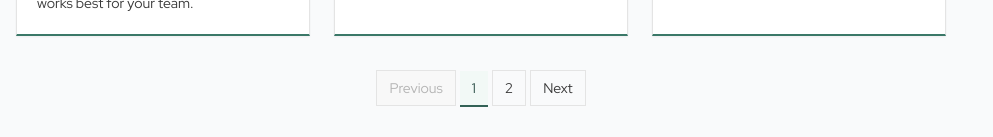
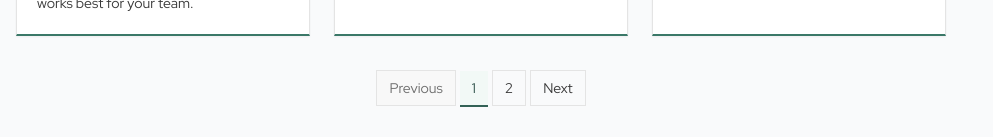
Before and after one commit to victornns/nextjs-markdown-blog-starter, a Next.js app: page /blog in a window 1280 px wide. Shown: the part 1679-1816 px from the top of the page, without its empty margins (0-993 px from the left). Built offline with nearby package versions, Linux system fonts and the light colour scheme.

Commit message:
fix(a11y): Improve contrast ratio between background and text

```diff
--- a/src/app/blog/_components/Pagination.tsx
+++ b/src/app/blog/_components/Pagination.tsx
@@ -43,7 +43,7 @@ export default function Pagination({ currentPage, totalPages, baseUrl }: Paginat
                             Previous
                         </Link>
                     ) : (
-                        <span className="px-3 py-2 border border-neutral-200 text-sm text-neutral-400 cursor-not-allowed bg-neutral-50">
+                        <span className="px-3 py-2 border border-neutral-200 text-sm text-neutral-600 cursor-not-allowed bg-neutral-50">
                             Previous
                         </span>
                     )}
@@ -74,7 +74,7 @@ export default function Pagination({ currentPage, totalPages, baseUrl }: Paginat
                             Next
                         </Link>
                     ) : (
-                        <span className="px-3 py-2 border border-neutral-200 text-sm text-neutral-400 cursor-not-allowed bg-neutral-50">
+                        <span className="px-3 py-2 border border-neutral-200 text-sm text-neutral-600 cursor-not-allowed bg-neutral-50">
                             Next
                         </span>
                     )}
```
